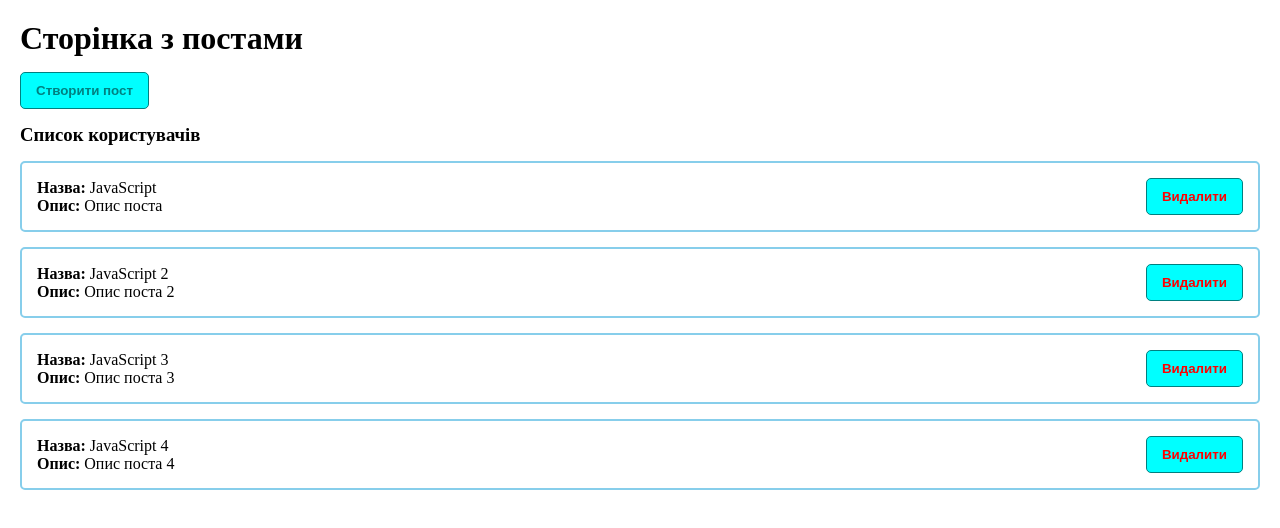
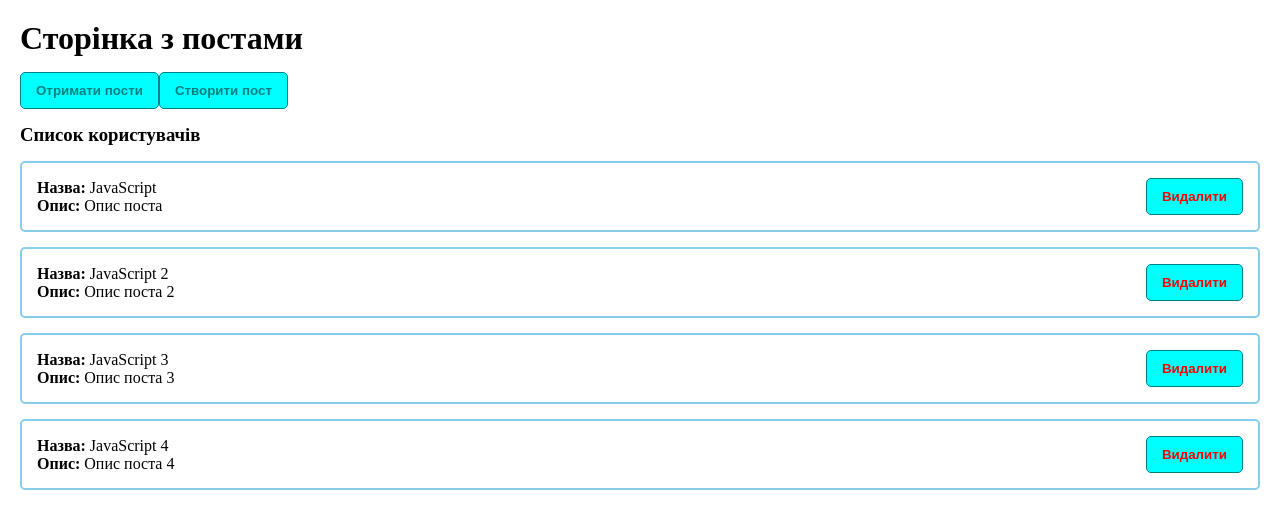
Before and after one commit to DmytroDatsiuk/vue-firs-project, a Vue app: page / in a window 1280 px wide. Shown: the top 528 px of the page. Built offline with nearby package versions, Linux system fonts and the light colour scheme.

Commit message:
create fetchPosts

```diff
--- a/package.json
+++ b/package.json
@@ -7,6 +7,7 @@
     "build": "vue-cli-service build"
   },
   "dependencies": {
+    "axios": "^1.4.0",
     "core-js": "^3.8.3",
     "vue": "^3.2.13",
     "vue-router": "^4.0.3",
--- a/src/App.vue
+++ b/src/App.vue
@@ -1,6 +1,7 @@
 <template>
   <div class="app">
     <h1>Сторінка з постами</h1>
+    <my-button @click="fetchPosts">Отримати пости</my-button>
     <my-button @click="showDialog" style="margin: 15px 0">
       Створити пост
     </my-button>
@@ -14,6 +15,7 @@
 <script>
 import PostForm from "@/components/PostForm";
 import PostList from "@/components/PostList";
+import axios from "axios";
 
 export default {
   components: {
@@ -51,6 +53,16 @@
     showDialog() {
       this.dialogVisible = true;
     },
+    async fetchPosts() {
+      try {
+        const response = await axios.get(
+          "https://jsonplaceholder.typicode.com/posts?_limit=10"
+        );
+        console.log(response);
+      } catch (e) {
+        console.log(e);
+      }
+    },
   },
 };
 </script>
```
Also changed, not shown: 2 other files (tests, documents, lock files or other folders).
